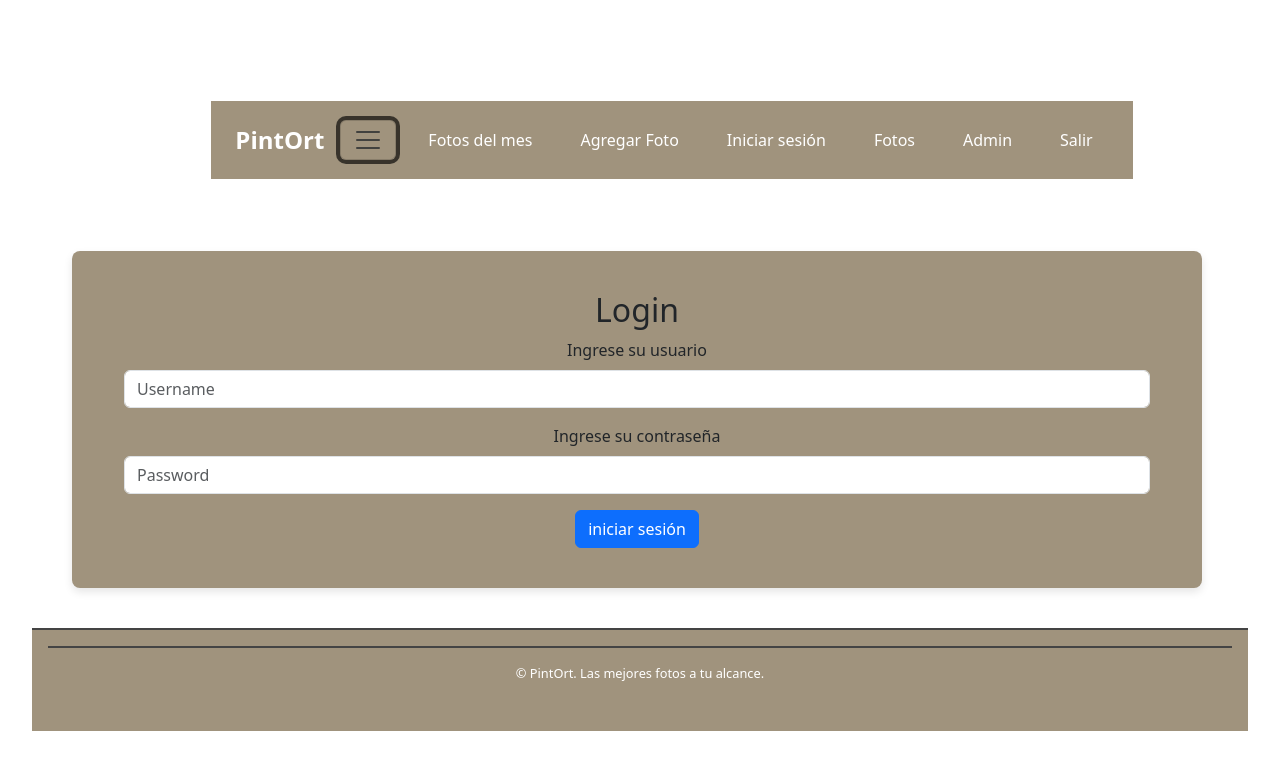
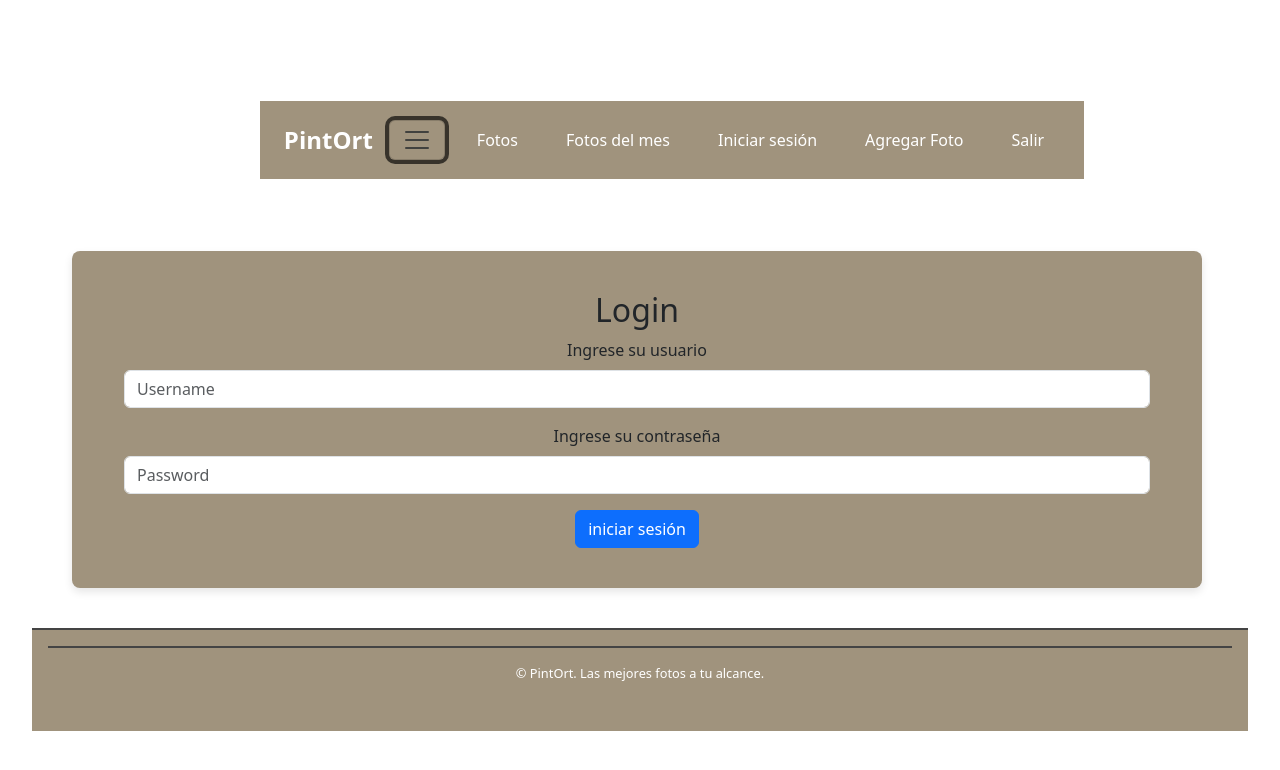
Before and after one commit to maxizeta/PintOrt, a Vue app: page /login in a window 1280 px wide. Both pictures are taken after a click on the button 724 px from the left and 140 px from the top of the page. Shown: the top 770 px of the page. Built offline with nearby package versions, Linux system fonts and the light colour scheme.

Commit message:
ordene navbar

```diff
--- a/src/components/navbar.vue
+++ b/src/components/navbar.vue
@@ -10,23 +10,24 @@
         <div class="collapse navbar-collapse" id="navbarNav">
           <ul class="nav-list">
             <li class="nav-item">
+              <router-link class="nav-link" to="/fotos">Fotos</router-link>
+            </li>
+            <li class="nav-item">
               <router-link class="nav-link" to="/">Fotos del mes</router-link>
+            </li>
+            <li class="nav-item">
+              <router-link class="nav-link" to="/login">Iniciar sesión</router-link>
             </li>
             <!-- <li class="nav-item">
               <router-link class="nav-link" to="/registro">registro</router-link>
             </li> -->
+
             <li class="nav-item">
               <router-link class="nav-link" to="/agregarFotoMes">Agregar Foto</router-link>
             </li>
-            <li class="nav-item">
-              <router-link class="nav-link" to="/login">Iniciar sesión</router-link>
-            </li>
-            <li class="nav-item">
-              <router-link class="nav-link" to="/fotos">Fotos</router-link>
-            </li>
-            <li class="nav-item">
-              <router-link class="nav-link" to="/administrador">Admin</router-link>
-            </li>
+
+
+
             <li class="nav-item" v-if="!isAuthenticated">
                 <button @click="logout" class="nav-link" style="background: none; border: none; cursor: pointer;">Salir</button>
             </li>
```
